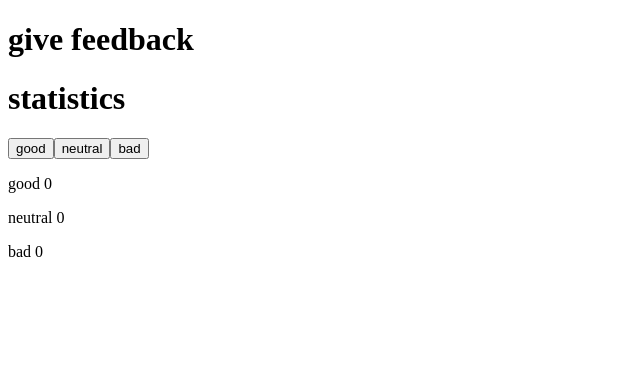
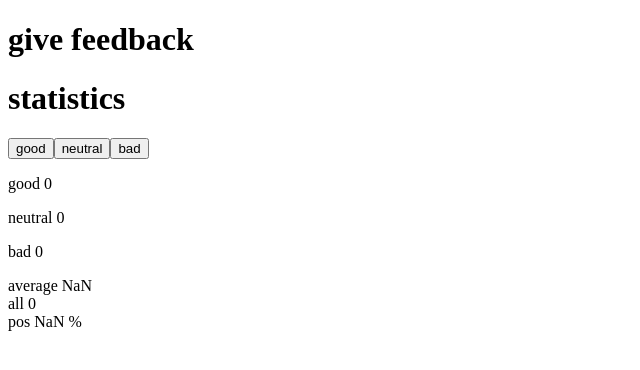
Before and after one commit to jemyishai/fullstackopen2020, a React (Create React App) app in the folder part1/unicafe/: page / in a window 1280 px wide. Shown: the top 370 px of the page, without its empty margins (0-640 px from the left). Built offline with nearby package versions, Linux system fonts and the light colour scheme.

Commit message:
1.7 unicafe step2

```diff
--- a/part1/unicafe/src/index.js
+++ b/part1/unicafe/src/index.js
@@ -9,9 +9,12 @@ const App = () => {
 
   const allState = [{ good: good }, { neutral: neutral }, { bad: bad }];
 
+  const all = good + neutral + bad;
+  const average = ((good*1) + (neutral*0) + (bad*-1))/all;
+  const pos = 100*good/all;
+
   const clickEvent = (event) => {
     if (event === "g") {
-      console.log(good);
       setGood(good + 1);
     } else if (event === "n") {
       setNeutral(neutral + 1);
@@ -27,6 +30,9 @@ const App = () => {
         sectionHeader="statistics"
         allState={allState}
         clickEvent={clickEvent}
+        average={average}
+        all={all}
+        pos={pos}
       />
     </>
   );
@@ -38,14 +44,32 @@ const Clicks = ({ allState }) => {
     <>
       {allState.map((obj) => {
         for (const aProp in obj) {
-          return <p key={aProp + 1}> {aProp + " " + obj[aProp]} </p>;
+          return <p key={aProp + 1}>  {aProp + " " + obj[aProp]} </p>;
         }
       })}
     </>
   );
 };
 
-const Stats = ({ sectionHeader, allState, clickEvent }) => {
+const All = ({allNum}) => (
+  <>
+   all {allNum}
+  </>
+)
+
+const Average = ({average}) => (
+  <div>
+    average {average}
+  </div>
+)
+
+const Pos = ({pos}) => (
+  <div>
+  pos {pos} %
+  </div>
+)
+
+const Stats = ({ sectionHeader, allState, clickEvent, average, all, pos }) => {
   return (
     <div>
       <h1>{sectionHeader}</h1>
@@ -66,6 +90,9 @@ const Stats = ({ sectionHeader, allState, clickEvent }) => {
       />
 
       <Clicks allState={allState} />
+      <Average average={average}  />
+      <All allNum={all} />
+      <Pos pos={pos} />
     </div>
   );
 };
```
